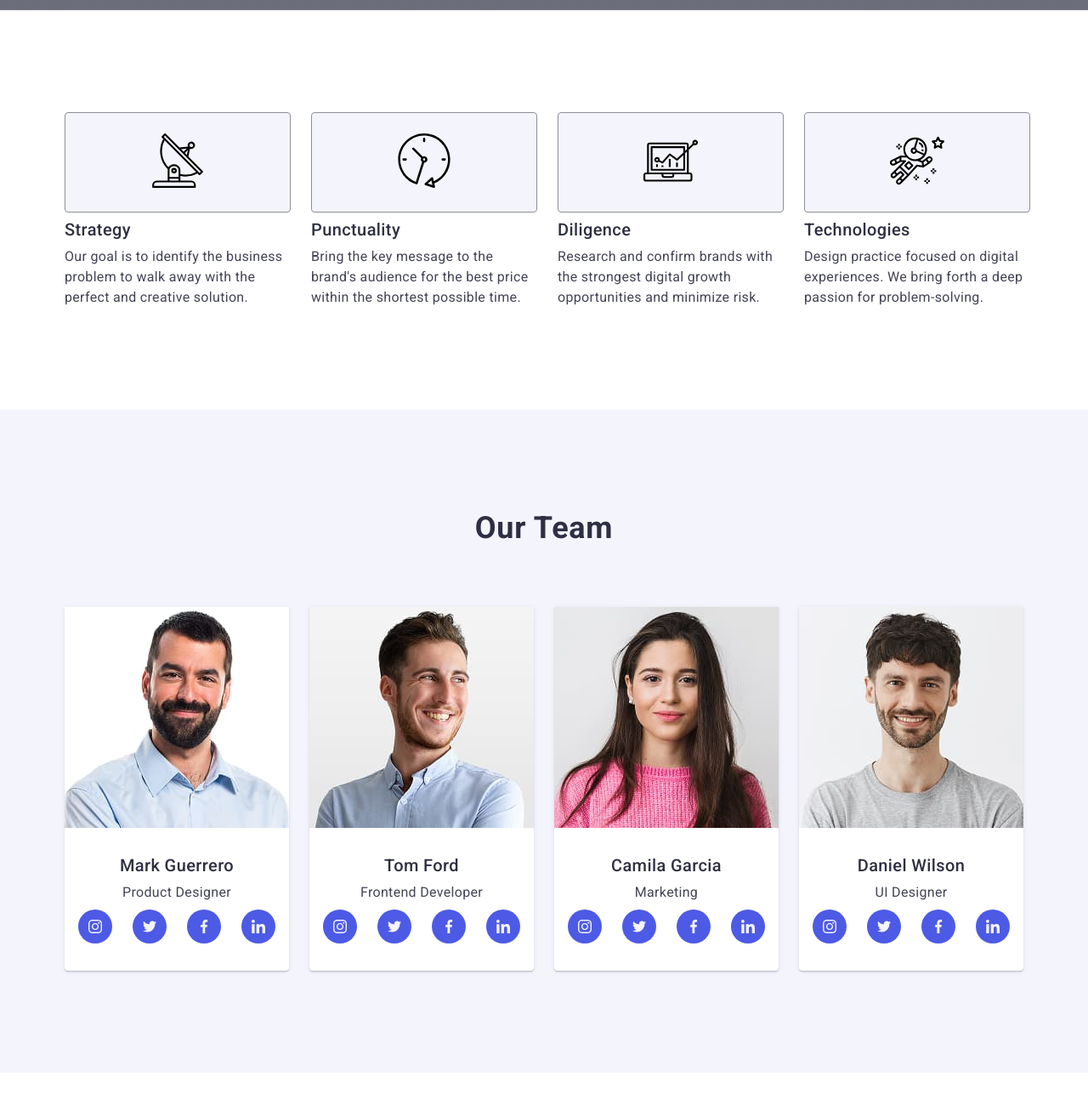
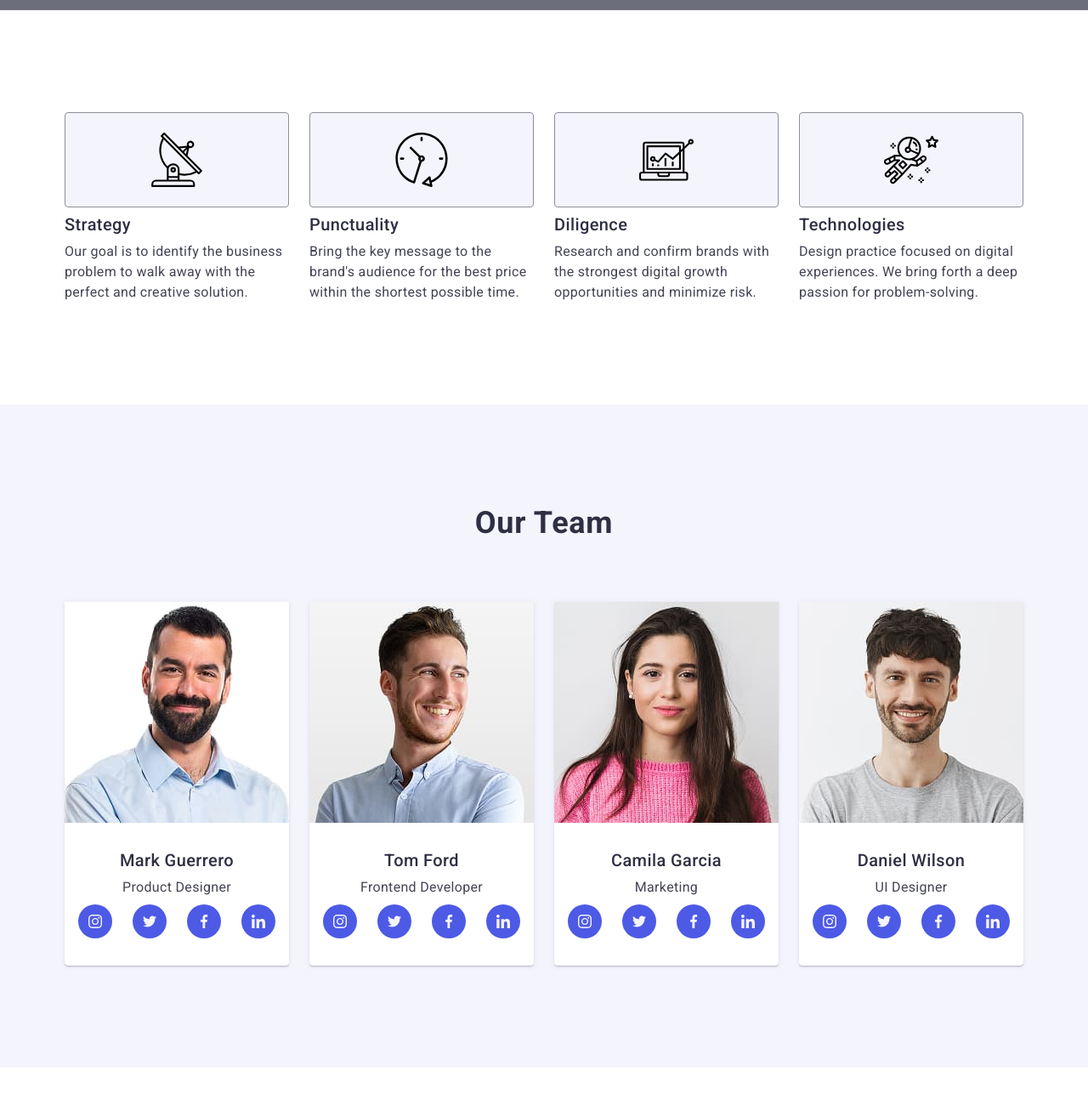
Before and after one commit to StanislavRakitianskiy/goit-markup-hw-04, a plain HTML site: page index.html in a window 1280 px wide. Shown: the part 660-1960 px from the top of the page at 85% size. Drawn offline with nearby package versions, Linux system fonts and the light colour scheme.

Commit message:
commit CSS

```diff
--- a/css/styles.css
+++ b/css/styles.css
@@ -43,11 +43,11 @@ img {
 /* header */
 .headerblock {
   background-color: #fff;
+  box-shadow: 0px 2px 1px rgba(46, 47, 66, 0.08),
+    0px 1px 1px rgba(46, 47, 66, 0.16), 0px 1px 6px rgba(46, 47, 66, 0.08);
 }
 .headerblock .container {
   display: flex;
-  box-shadow: 0px 2px 1px rgba(46, 47, 66, 0.08),
-    0px 1px 1px rgba(46, 47, 66, 0.16), 0px 1px 6px rgba(46, 47, 66, 0.08);
 }
 .nav-header {
   display: flex;
@@ -218,15 +218,14 @@ img {
   gap: 24px;
 }
 .strategy-studio-icon {
-  padding: 24px 100px;
   border: 1px solid #8e8f99;
   background-color: #f4f4fd;
   border-radius: 4px;
   margin-bottom: 8px;
-}
-.strategy-studio-icon svg {
-  width: 64px;
-  height: 64px;
+  display: flex;
+  align-items: center;
+  justify-content: center;
+  height: 112px;
 }
 .strategy-studio-list > .strategy-studio-elements {
   width: calc((100% - 24px) / 4);
@@ -283,12 +282,13 @@ img {
   background-color: #404bbf;
 }
 .our-team-text {
-  padding: 32px 16px;
+  padding: 32px 0;
 }
 .our-team-icon {
   margin-top: 8px;
   display: flex;
   gap: 24px;
+  justify-content: center;
 }
 .our-team-icon-element {
   width: 40px;
--- a/index.html
+++ b/index.html
@@ -29,7 +29,9 @@
           >
           <ul class="nav-link">
             <li class="nav-element">
-              <a href="./index.html" class="nav-link-element active-header-link">Studio</a>
+              <a href="./index.html" class="nav-link-element active-header-link"
+                >Studio</a
+              >
             </li>
             <li class="nav-element">
               <a href="" class="nav-link-element">Portfolio</a>
@@ -74,7 +76,7 @@
           <ul class="strategy-studio-list">
             <li class="strategy-studio-elements">
               <div class="strategy-studio-icon">
-                <svg>
+                <svg width="64" height="64">
                   <use href="./images/icons.svg#icon-antenna"></use>
                 </svg>
               </div>
@@ -86,7 +88,7 @@
             </li>
             <li class="strategy-studio-elements">
               <div class="strategy-studio-icon">
-                <svg>
+                <svg width="64" height="64">
                   <use href="./images/icons.svg#icon-clock"></use>
                 </svg>
               </div>
@@ -98,7 +100,7 @@
             </li>
             <li class="strategy-studio-elements">
               <div class="strategy-studio-icon">
-                <svg>
+                <svg width="64" height="64">
                   <use href="./images/icons.svg#icon-diagram"></use>
                 </svg>
               </div>
@@ -110,7 +112,7 @@
             </li>
             <li class="strategy-studio-elements">
               <div class="strategy-studio-icon">
-                <svg>
+                <svg width="64" height="64">
                   <use href="./images/icons.svg#icon-astronaut"></use>
                 </svg>
               </div>
@@ -141,9 +143,11 @@
                 <p class="post-text">Product Designer</p>
                 <ul class="our-team-icon">
                   <li class="our-team-icon-element">
-                    <svg>
-                      <use href="./images/icons.svg#icon-instagram"></use>
-                    </svg>
+                    <a href="our-team-social-link">
+                      <svg>
+                        <use href="./images/icons.svg#icon-instagram"></use>
+                      </svg>
+                    </a>
                   </li>
                   <li class="our-team-icon-element">
                     <svg>
```
